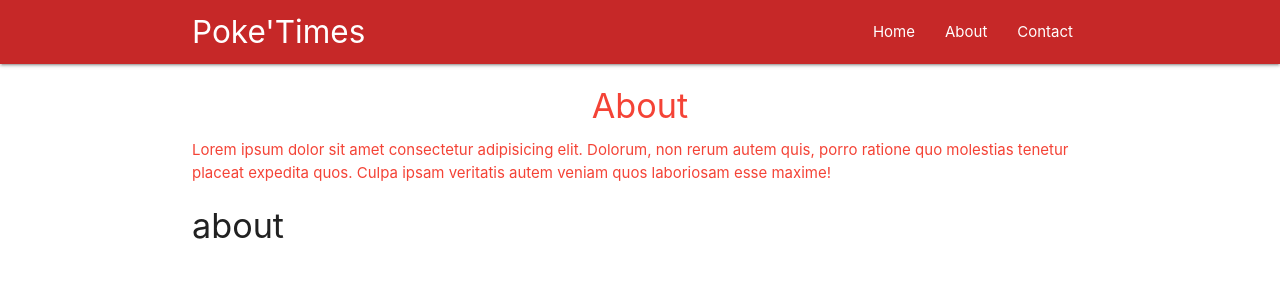
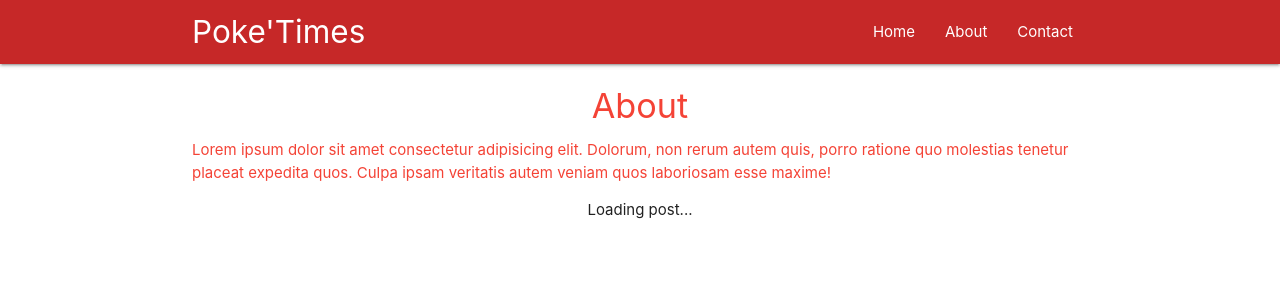
Before and after one commit to Adekabang/poketimes-react, a React (Create React App) app: page /about in a window 1280 px wide. Shown: the top 300 px of the page. Built offline with nearby package versions, Linux system fonts and the light colour scheme; no server answers.

Commit message:
route param for single post but bug in about and contact page

```diff
--- a/src/components/Home.js
+++ b/src/components/Home.js
@@ -1,5 +1,7 @@
 import React, {Component} from 'react'
 import axios from 'axios'
+import { Link } from 'react-router-dom'
+
 
 class Home extends Component {
   state = {
@@ -20,7 +22,9 @@ class Home extends Component {
         return (
           <div className="post card" key={post.id}>
             <div className="card-content">
+            <Link to={'/' + post.id}>
               <span className="card-title">{ post.title }</span>
+            </Link>
               <p>{ post.body }</p>
             </div>
           </div>
--- a/src/components/Post.js
+++ b/src/components/Post.js
@@ -1,19 +1,31 @@
 import React, {Component} from 'react'
-
+import axios from 'axios'
 class Post extends Component {
   state = {
-    id: null
+    post: null
   }
   componentDidMount() {
     let id = this.props.match.params.post_id
-    this.setState({
-      id
-    })
+    axios.get('https://jsonplaceholder.typicode.com/posts/' + id)
+      .then(response => {
+        this.setState({
+          post: response.data
+        })
+      })
+
   }
   render() {
+    const post = this.state.post ? (
+      <div className="post">
+        <h4 className="center">{this.state.post.title}</h4>
+        <p>{this.state.post.body}</p>
+      </div>
+    ) : (
+      <div className="center">Loading post...</div>
+      )
     return (
       <div className="container">
-        <h4>{this.state.id}</h4>
+        {post}
       </div>
     )
   }
```
